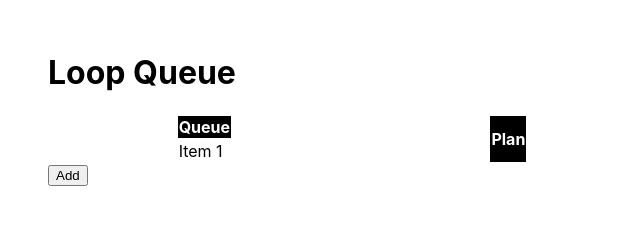
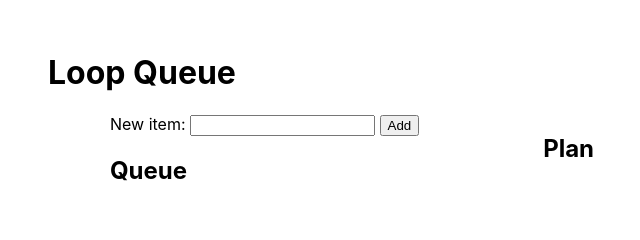
Before and after one commit to Mihiolus/loop-queue, a website built with Vite: page index.html in a window 1280 px wide. Shown: the whole page, without its empty margins (288-928 px from the left). Built offline with nearby package versions, Linux system fonts and the light colour scheme.

Commit message:
Change tables to ordered lists and add item field

```diff
--- a/index.html
+++ b/index.html
@@ -10,23 +10,27 @@
 <body>
   <h1>Loop Queue</h1>
   <div id="content">
-    <table id="queue">
-      <thead>
-        <tr>
-          <th scope="col">Queue</th>
-        </tr>
-      </thead>
-      <tbody id="queueBody"></tbody>
-    </table>
-    <table id="plan">
-      <thead>
-        <tr>
-          <th scope="col">Plan</th>
-        </tr>
-      </thead>
-    </table>
+    <div id="queue" class="horizontal-pane">
+
+      <div>
+        <label for="newitem">New item:</label>
+        <input type="text" name="newitem" id="newitem">
+        <button>Add</button>
+      </div>
+
+      <h2>Queue</h2>
+      <ol>
+
+      </ol>
+    </div>
+
+    <div id="plan" class="horizontal-pane">
+      <h2>Plan</h2>
+      <ol>
+
+      </ol>
+    </div>
   </div>
-  <input type="button" value="Add" id="add_item"/>
   <script type="module" src="/src/renderer.js"></script>
 </body>
 
```
